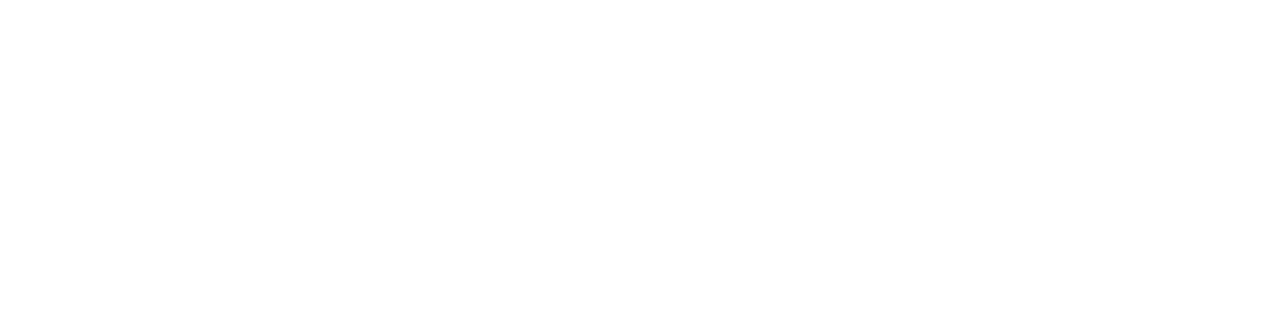
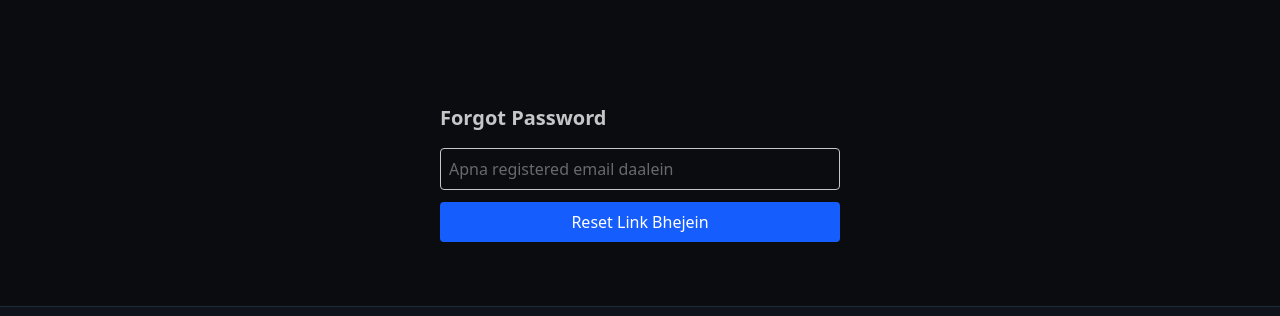
Before and after one commit to rajatankit/Battle-Crown, a Next.js app: page /forgot-password in a window 1280 px wide. Before the commit this address had no page. Shown: the top 316 px of the page. Built offline with nearby package versions, Linux system fonts and the light colour scheme; no server answers.

Commit message:
Added forgot password feature

```diff
--- /dev/null
+++ b/app/forgot-password/page.jsx
@@ -0,0 +1,55 @@
+"use client";
+import { useState } from "react";
+import { sendPasswordResetEmail } from "firebase/auth";
+import { auth } from "@/lib/firebase"; // tumhara path check karlo
+
+export default function ForgotPassword() {
+  const [email, setEmail] = useState("");
+  const [message, setMessage] = useState("");
+  const [loading, setLoading] = useState(false);
+
+  const handleReset = async (e) => {
+    e.preventDefault();
+    setMessage("");
+    setLoading(true);
+
+    try {
+      await sendPasswordResetEmail(auth, email);
+      setMessage("Reset link aapke email pe bhej diya gaya hai. Inbox check karein.");
+    } catch (error) {
+      if (error.code === "auth/user-not-found") {
+        setMessage("Is email se koi account registered nahi hai.");
+      } else if (error.code === "auth/invalid-email") {
+        setMessage("Email sahi format mein nahi hai.");
+      } else {
+        setMessage("Kuch galat ho gaya, dobara try karein.");
+      }
+    } finally {
+      setLoading(false);
+    }
+  };
+
+  return (
+    <div className="max-w-md mx-auto mt-20 p-6">
+      <h1 className="text-xl font-bold mb-4">Forgot Password</h1>
+      <form onSubmit={handleReset} className="flex flex-col gap-3">
+        <input
+          type="email"
+          placeholder="Apna registered email daalein"
+          value={email}
+          onChange={(e) => setEmail(e.target.value)}
+          required
+          className="border p-2 rounded"
+        />
+        <button
+          type="submit"
+          disabled={loading}
+          className="bg-blue-600 text-white p-2 rounded"
+        >
+          {loading ? "Bhej rahe hain..." : "Reset Link Bhejein"}
+        </button>
+      </form>
+      {message && <p className="mt-3 text-sm">{message}</p>}
+    </div>
+  );
+}
--- a/app/login/page.js
+++ b/app/login/page.js
@@ -189,6 +189,25 @@
                 placeholder="••••••••"
               />
             </div>
+            <div>
+  <label className="block text-xs font-semibold text-gray-400 mb-1">PASSWORD</label>
+  <input
+    type="password"
+    value={password}
+    onChange={(e) => setPassword(e.target.value)}
+    required
+    className="w-full bg-[#161d2b] border border-gray-700 rounded px-3 py-2 text-sm text-white focus:outline-none focus:border-cyan-500"
+    placeholder="••••••••"
+  />
+  <div className="text-right mt-1.5">
+    <a
+      href="/forgot-password"
+      className="text-xs text-cyan-400 hover:underline"
+    >
+      Forgot Password?
+    </a>
+  </div>
+</div>
 
             <button
               type="submit"
```
